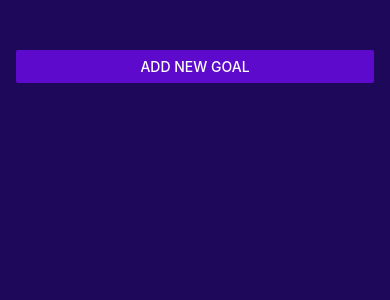
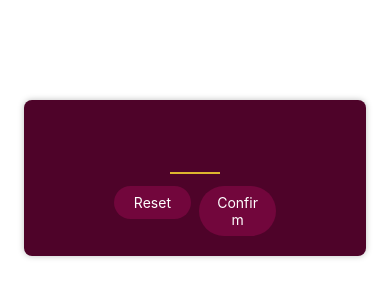
Before and after one commit to ajibon153/rn-first, a React Native app: screen / in a window 390 px wide. Shown: the top 300 px of the page. Built offline with nearby package versions, Linux system fonts and the light colour scheme.

Commit message:
latihan lagi setelah sekian lama

```diff
--- a/App.js
+++ b/App.js
@@ -1,55 +1,13 @@
-import { useEffect, useState } from 'react';
-import { StyleSheet, View, FlatList, Button, StatusBar } from 'react-native';
-import GoalInput from './components/GoalInput';
-import GoalItem from './components/GoalItem';
+import React from 'react';
+import ToDoList from './project/ToDoList';
+import { View, Text } from 'react-native';
+import { GuessGame } from './project/GuessGame';
 
-export default function App() {
-  const [GoalList, setGoalList] = useState([]);
-  const [ModalShow, setModalShow] = useState(false);
-
-  function modalPopHandler() {
-    setModalShow(!ModalShow);
-  }
-
-  function deleteItemHandler(id) {
-    setGoalList((currentGoal) => currentGoal.filter((goal) => goal.id !== id));
-  }
-
+function App() {
   return (
-    <>
-      {/* <StatusBar style='light' /> */}
-      <View style={styles.container}>
-        <Button
-          title='Add New Goal'
-          onPress={modalPopHandler}
-          color='#5e0acc'
-        />
-        {/* {ModalShow && ( */}
-        <GoalInput
-          setGoalList={setGoalList}
-          ModalShow={ModalShow}
-          modalPopHandler={modalPopHandler}
-        />
-        {/* )} */}
-        <View style={styles.goalsContainer}>
-          <FlatList
-            data={GoalList}
-            renderItem={(itemData) => (
-              <GoalItem data={itemData.item} onDeleteItem={deleteItemHandler} />
-            )}
-            keyExtractor={(item, i) => item.id}
-          />
-        </View>
-      </View>
-    </>
+    // <ToDoList />
+    <GuessGame />
   );
 }
 
-const styles = StyleSheet.create({
-  container: {
-    flex: 1,
-    paddingTop: 50,
-    paddingHorizontal: 16,
-    backgroundColor: '#1e085a',
-  },
-});
+export default App;
--- /dev/null
+++ b/components/GuessGame/PrimaryButton.js
@@ -0,0 +1,44 @@
+import React from 'react';
+import { View, Text, Pressable, StyleSheet } from 'react-native';
+
+export default function PrimaryButton({ children }) {
+  function handlerPress() {
+    console.log('Pressed!');
+  }
+  return (
+    <View style={styles.buttonOuterContainer}>
+      <Pressable
+        style={({ pressed }) =>
+          pressed
+            ? [styles.buttonInnerContainer, styles.pressed]
+            : styles.buttonInnerContainer
+        }
+        onPress={handlerPress}
+        android_ripple={{ color: '#640202' }}
+      >
+        <Text style={styles.buttonText}>{children}</Text>
+      </Pressable>
+    </View>
+  );
+}
+
+const styles = StyleSheet.create({
+  buttonOuterContainer: {
+    borderRadius: 28,
+    margin: 4,
+    overflow: 'hidden',
+  },
+  buttonInnerContainer: {
+    backgroundColor: '#72063c',
+    paddingVertical: 8,
+    paddingHorizontal: 16,
+    elevation: 2,
+  },
+  buttonText: {
+    color: 'white',
+    textAlign: 'center',
+  },
+  pressed: {
+    opacity: 0.75,
+  },
+});
--- a/components/GoalInput.js
+++ b/components/ToDoList/GoalInput.js
@@ -8,7 +8,7 @@ import {
   Modal,
   Image,
 } from 'react-native';
-import GoalImage from '../assets/goal.png';
+import GoalImage from '../../assets/goal.png';
 
 function GoalInput(props) {
   const [EnteredText, setEnteredText] = useState('');
--- /dev/null
+++ b/project/GuessGame.js
@@ -0,0 +1,10 @@
+import React from 'react';
+import { StyleSheet } from 'react-native';
+
+import StartGameScreen from '../screens/GuessGame/StartGameScreen';
+
+export const GuessGame = () => {
+  return <StartGameScreen />;
+};
+
+const style = StyleSheet.create({});
--- /dev/null
+++ b/project/ToDoList.js
@@ -0,0 +1,55 @@
+import { useEffect, useState } from 'react';
+import { StyleSheet, View, FlatList, Button, StatusBar } from 'react-native';
+import GoalInput from '../components/ToDoList/GoalInput';
+import GoalItem from '../components/ToDoList/GoalItem';
+
+export default function App() {
+  const [GoalList, setGoalList] = useState([]);
+  const [ModalShow, setModalShow] = useState(false);
+
+  function modalPopHandler() {
+    setModalShow(!ModalShow);
+  }
+
+  function deleteItemHandler(id) {
+    setGoalList((currentGoal) => currentGoal.filter((goal) => goal.id !== id));
+  }
+
+  return (
+    <>
+      {/* <StatusBar style='light' /> */}
+      <View style={styles.container}>
+        <Button
+          title='Add New Goal'
+          onPress={modalPopHandler}
+          color='#5e0acc'
+        />
+        {/* {ModalShow && ( */}
+        <GoalInput
+          setGoalList={setGoalList}
+          ModalShow={ModalShow}
+          modalPopHandler={modalPopHandler}
+        />
+        {/* )} */}
+        <View style={styles.goalsContainer}>
+          <FlatList
+            data={GoalList}
+            renderItem={(itemData) => (
+              <GoalItem data={itemData.item} onDeleteItem={deleteItemHandler} />
+            )}
+            keyExtractor={(item, i) => item.id}
+          />
+        </View>
+      </View>
+    </>
+  );
+}
+
+const styles = StyleSheet.create({
+  container: {
+    flex: 1,
+    paddingTop: 50,
+    paddingHorizontal: 16,
+    backgroundColor: '#1e085a',
+  },
+});
--- /dev/null
+++ b/screens/GuessGame/GameOverScreen.js
@@ -0,0 +1,6 @@
+import React from 'react';
+import { View } from 'react-native';
+
+export default function GameOverScreen() {
+  return <View>GameOverScreen</View>;
+}
--- /dev/null
+++ b/screens/GuessGame/GameScreen.js
@@ -0,0 +1,6 @@
+import React from 'react';
+import { View } from 'react-native';
+
+export default function GameScreen() {
+  return <View>GameScreen</View>;
+}
--- /dev/null
+++ b/screens/GuessGame/StartGameScreen.js
@@ -0,0 +1,59 @@
+import React from 'react';
+import { StyleSheet, TextInput, View } from 'react-native';
+import PrimaryButton from '../../components/GuessGame/PrimaryButton';
+
+export default function StartGameScreen() {
+  return (
+    <View style={styles.inputContainer}>
+      <TextInput
+        style={styles.numberInput}
+        maxLength={2}
+        keyboardType='number-pad'
+        autoCapitalize='none'
+        autoCorrect={false}
+      />
+      <View style={styles.buttonContainers}>
+        <View style={styles.buttonContainer}>
+          <PrimaryButton>Reset</PrimaryButton>
+        </View>
+        <View style={styles.buttonContainer}>
+          <PrimaryButton>Confirm</PrimaryButton>
+        </View>
+      </View>
+    </View>
+  );
+}
+
+const styles = StyleSheet.create({
+  inputContainer: {
+    justifyContent: 'center',
+    alignItems: 'center',
+    marginTop: 100,
+    padding: 16,
+    marginHorizontal: 24,
+    backgroundColor: '#4e0329',
+    borderRadius: 8,
+    elevation: 4,
+    shadowColor: 'black',
+    shadowOffset: { width: 0, height: 0 },
+    shadowRadius: 6,
+    shadowOpacity: 0.25,
+  },
+  numberInput: {
+    height: 50,
+    width: 50,
+    fontSize: 32,
+    borderBottomColor: '#ddb52f',
+    borderBottomWidth: 2,
+    color: '#ddb52f',
+    marginVertical: 8,
+    fontWeight: 'bold',
+    textAlign: 'center',
+  },
+  buttonContainers: {
+    flexDirection: 'row',
+  },
+  buttonContainer: {
+    flex: 1,
+  },
+});
```
Also changed, not shown: components/ToDoList/GoalItem.js (renamed from components/GoalItem.js), 1 other file (tests, documents, lock files or other folders).
